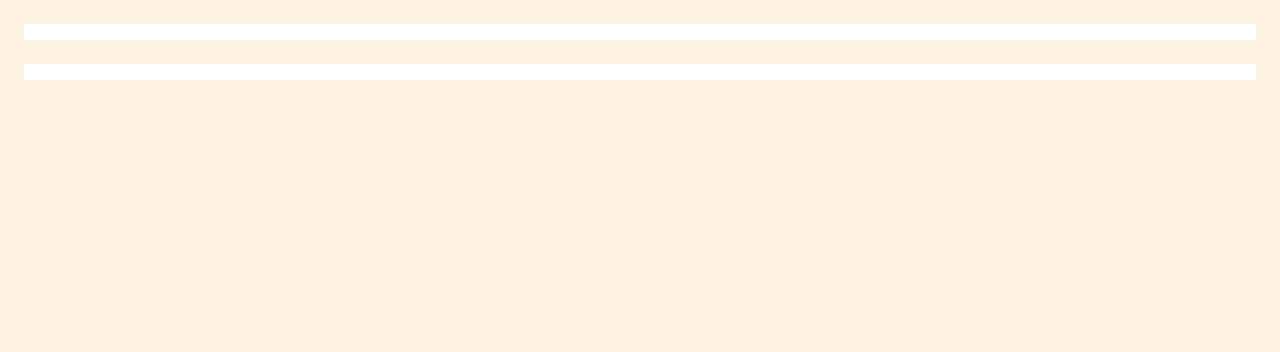
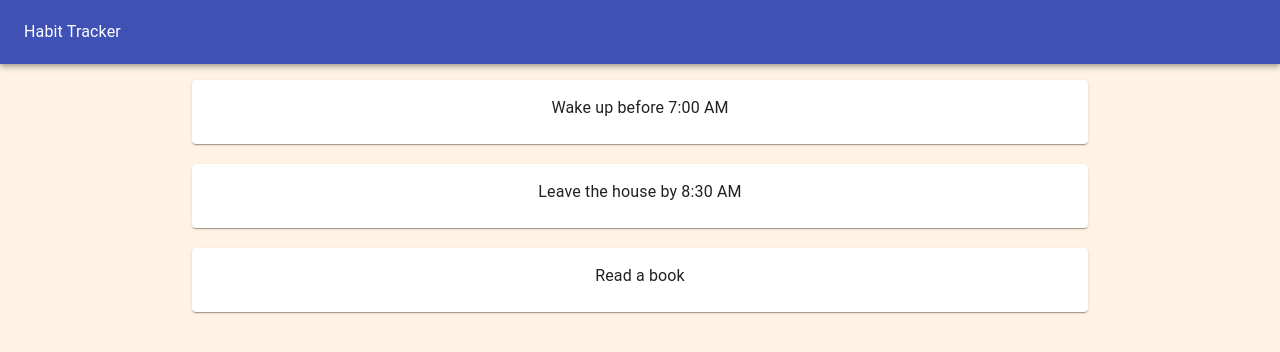
Before and after one commit to jaydenkwright/habit-tracker, a React (Create React App) app in the folder client/: page / in a window 1280 px wide. Shown: the top 352 px of the page. Built offline with nearby package versions, Linux system fonts and the light colour scheme.

Commit message:
Testing out design with Material UI

```diff
--- a/client/src/App.js
+++ b/client/src/App.js
@@ -8,7 +8,6 @@ function App() {
     <div className="App">
       <Navbar />
       <Habits />
-      <Habits />
     </div>
   );
 }
--- a/client/src/components/Habits.js
+++ b/client/src/components/Habits.js
@@ -1,11 +1,47 @@
 import React, { Component } from 'react'
+import { makeStyles } from '@material-ui/core/styles';
+import Card from '@material-ui/core/Card';
+import CardActions from '@material-ui/core/CardActions';
+import CardContent from '@material-ui/core/CardContent';
+import Button from '@material-ui/core/Button';
+import Typography from '@material-ui/core/Typography';
+
+const title = {
+    fontSize: "20"
+}
+
+const card = {
+    marginTop: "1em",
+
+    width: "70%",
+    display: "inline-block"
+}
 
 export class Habits extends Component {
     render() {
         return (
             <div>
-                <div className="habit">
-                </div>
+                <Card style={card}>
+                    <CardContent>
+                        <Typography style={title}>
+                            Wake up before 7:00 AM
+                        </Typography>
+                    </CardContent>
+                </Card>
+                <Card style={card}>
+                    <CardContent>
+                        <Typography style={title}>
+                            Leave the house by 8:30 AM
+                        </Typography>
+                    </CardContent>
+                </Card>
+                <Card style={card}>
+                    <CardContent>
+                        <Typography style={title}>
+                            Read a book
+                        </Typography>
+                    </CardContent>
+                </Card>
             </div>
         )
     }
--- a/client/src/components/Navbar.js
+++ b/client/src/components/Navbar.js
@@ -3,19 +3,18 @@ import { makeStyles } from '@material-ui/core/styles';
 import AppBar from '@material-ui/core/AppBar';
 import Toolbar from '@material-ui/core/Toolbar';
 import Typography from '@material-ui/core/Typography';
-import Button from '@material-ui/core/Button';
-import IconButton from '@material-ui/core/IconButton';
-
-const navbar = {
-    color: "#eee"
-}
-
 
 export default function Navbar() {
 
     return (
-        <div style={navbar}>
-
+        <div>
+            <AppBar position="static">
+                <Toolbar>
+                    <Typography>
+                        Habit Tracker
+                    </Typography>
+                </Toolbar>
+            </AppBar>
         </div>
     )
 }
--- a/client/src/index.css
+++ b/client/src/index.css
@@ -18,3 +18,7 @@ code {
   padding: .5em;
   margin: 1.5em;
 }
+
+.title{
+  font-size: 14;
+}
```
